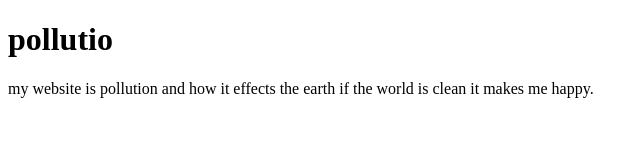
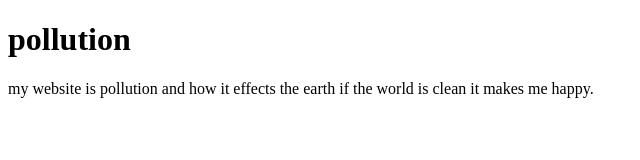
Before and after one commit to Mohamed738939/ahmed2k, a plain HTML site: page index.html in a window 1280 px wide. Shown: the full height of the page, 0-640 px from the left. Drawn offline with Linux system fonts and the light colour scheme.

Commit message:
Update index.html

```diff
--- a/index.html
+++ b/index.html
@@ -5,7 +5,7 @@
    </head>
    <body>
 
-   <h1>pollutio</h1>
+   <h1>pollution</h1>
    <p> my website is pollution and how it effects the earth if the world is clean it makes me happy.</p>
 
    </body>
```
